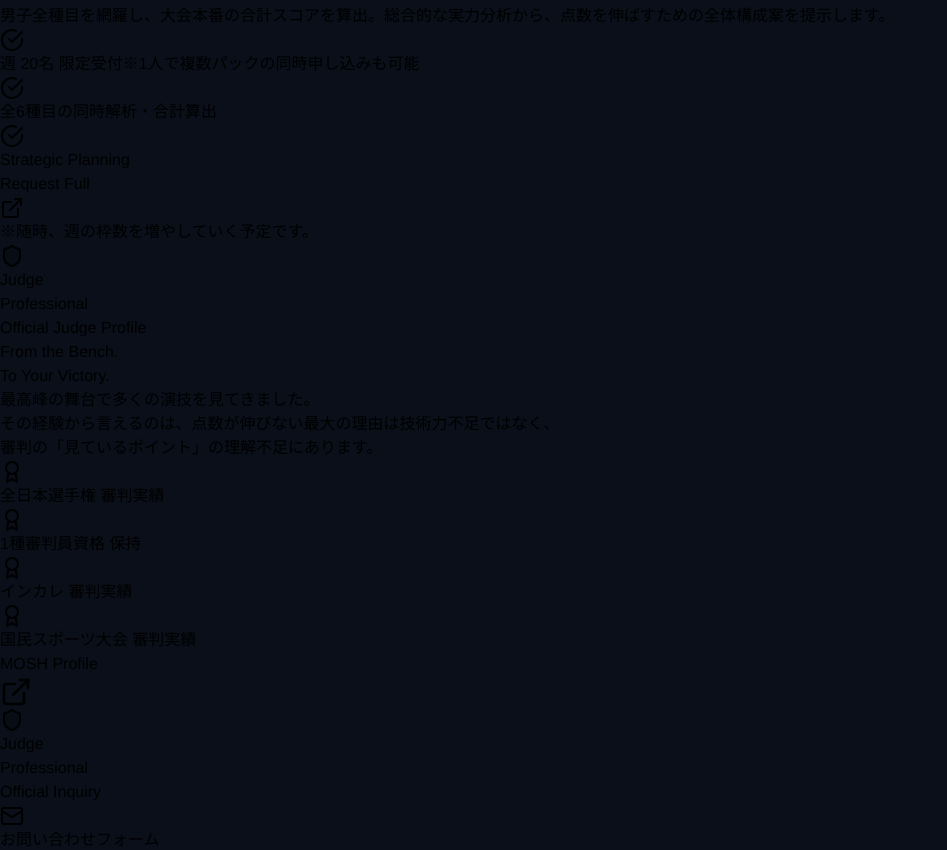
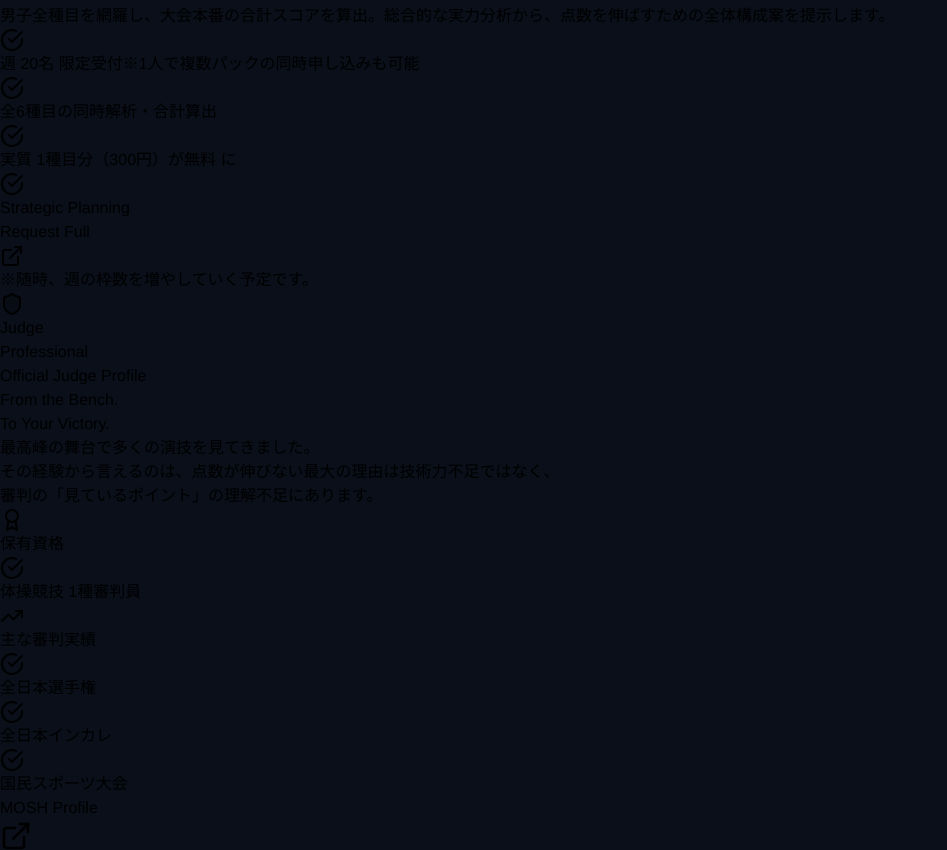
Before and after one commit to GYMJYADGEONLINE/gym-judge-online, a React (Vite) app: page / in a window 1280 px wide. Shown: the part 2023-2873 px from the top of the page, without its empty margins (0-947 px from the left). Built offline with nearby package versions, Linux system fonts and the light colour scheme.

Commit message:
Update App.jsx

```diff
--- a/src/App.jsx
+++ b/src/App.jsx
@@ -139,7 +139,6 @@ const App = () => {
         <div className="absolute inset-0 z-0">
           <div className="absolute top-1/4 -left-20 w-[600px] h-[600px] bg-amber-500/10 rounded-full blur-[120px] animate-pulse"></div>
           <div className="absolute bottom-1/4 -right-20 w-[500px] h-[500px] bg-blue-600/10 rounded-full blur-[120px]"></div>
-          {/* CSS Pattern Instead of Image for stability */}
           <div className="absolute inset-0 bg-[radial-gradient(#ffffff_1px,transparent_1px)] [background-size:20px_20px] opacity-[0.03]"></div>
           <div className="absolute inset-0 bg-gradient-to-b from-transparent via-[#0a0f1a]/50 to-[#0a0f1a]"></div>
         </div>
@@ -367,13 +366,14 @@ const App = () => {
                   <div className="p-8 bg-white shadow-xl rounded-[32px] border border-slate-100 group-hover:scale-105 transition-transform duration-500 text-slate-900">
                     <Play className="w-12 h-12 text-blue-600 fill-current" />
                   </div>
+                  {/* Changed Layout: ¥300 */}
                   <div className="text-right font-sans text-slate-900 flex flex-col items-end gap-3">
                     <div className="text-[10px] font-black bg-white border border-slate-200 text-slate-400 px-5 py-2 rounded-full uppercase tracking-widest shadow-sm leading-none">
                         Single Plan
                     </div>
                     <div className="text-[11px] font-black text-amber-600 uppercase tracking-widest italic underline decoration-amber-500/30 underline-offset-8 leading-none">Weekly Limit: 30 Clips</div>
                     <div className="text-6xl font-black tracking-tighter flex items-baseline gap-1 leading-none text-slate-900 mt-2">
-                      <span className="text-3xl font-bold italic text-slate-900">¥</span>250
+                      <span className="text-3xl font-bold italic text-slate-900">¥</span>300
                     </div>
                   </div>
                 </div>
@@ -421,13 +421,14 @@ const App = () => {
                   <div className="p-8 bg-amber-500 text-slate-900 shadow-2xl rounded-[32px] animate-pulse group-hover:scale-105 transition-transform duration-500 text-slate-900">
                     <TrendingUp className="w-12 h-12 text-slate-900" />
                   </div>
+                  {/* Changed Layout: ¥1,500 */}
                   <div className="text-right font-sans text-white flex flex-col items-end gap-3">
                     <div className="text-[10px] font-black bg-white/10 border border-white/10 text-white/50 px-5 py-2 rounded-full uppercase tracking-widest shadow-lg leading-none">
                         Full Package
                     </div>
                     <div className="text-[12px] font-black text-amber-500 uppercase tracking-widest italic underline decoration-amber-500/30 underline-offset-8 leading-none">Weekly Limit: 20 Users</div>
                     <div className="text-6xl font-black tracking-tighter flex items-baseline gap-1 leading-none text-amber-500 mt-2">
-                      <span className="text-3xl font-bold italic text-amber-500">¥</span>1,300
+                      <span className="text-3xl font-bold italic text-amber-500">¥</span>1,500
                     </div>
                   </div>
                 </div>
@@ -448,6 +449,13 @@ const App = () => {
                   <li className="flex items-center gap-6 font-bold text-slate-100 leading-none text-left">
                     <CheckCircle className="w-9 h-9 text-amber-500 shrink-0 shadow-lg shadow-amber-500/20 text-amber-500" />
                     <span className="leading-tight text-lg leading-none text-left text-white">全6種目の同時解析・合計算出</span>
+                  </li>
+                  {/* Added "1種目分お得" feature */}
+                  <li className="flex items-center gap-6 font-bold text-slate-100 leading-none text-left">
+                    <CheckCircle className="w-9 h-9 text-amber-500 shrink-0 shadow-lg shadow-amber-500/20 text-amber-500" />
+                    <div className="leading-tight text-lg leading-none text-left text-white">
+                      実質 <span className="text-amber-500 font-black">1種目分（300円）が無料</span> に
+                    </div>
                   </li>
                   <li className="flex items-center gap-6 font-bold text-slate-100 leading-none text-left">
                     <CheckCircle className="w-9 h-9 text-amber-500 shrink-0 shadow-lg shadow-amber-500/20 text-amber-500" />
@@ -496,18 +504,46 @@ const App = () => {
                  審判の「見ているポイント」の理解不足にあります。
                </p>
 
-               <div className="grid grid-cols-1 sm:grid-cols-2 gap-6 mb-16 text-left">
-                 {[
-                   "全日本選手権 審判実績",
-                   "1種審判員資格 保持",
-                   "インカレ 審判実績",
-                   "国民スポーツ大会 審判実績"
-                 ].map((item, i) => (
-                   <div key={i} className="flex items-center gap-6 bg-slate-50 p-7 rounded-[30px] border border-slate-100 font-black text-sm uppercase italic leading-none transition-all hover:bg-white hover:shadow-2xl hover:border-amber-200 text-left">
-                     <Award className="text-amber-600 shrink-0 leading-none text-amber-600" size={24} />
-                     <span className="text-slate-900 text-left">{item}</span>
+               <div className="grid grid-cols-1 sm:grid-cols-2 gap-8 mb-16 text-left">
+                 {/* 保有資格 */}
+                 <div className="bg-slate-50 p-8 rounded-[32px] border border-slate-100 transition-all hover:bg-white hover:shadow-2xl hover:border-amber-200">
+                   <div className="flex items-center gap-4 mb-6">
+                     <div className="p-3 bg-slate-900 text-amber-500 rounded-2xl shadow-lg">
+                       <Award size={24} />
+                     </div>
+                     <h3 className="text-xl font-black italic tracking-tight text-slate-900 uppercase">保有資格</h3>
                    </div>
-                 ))}
+                   <ul className="space-y-4">
+                     <li className="flex items-center gap-3 font-bold text-slate-700">
+                       <CheckCircle className="text-amber-500 w-5 h-5 shrink-0" />
+                       <span>体操競技 1種審判員</span>
+                     </li>
+                   </ul>
+                 </div>
+
+                 {/* 主な審判実績 */}
+                 <div className="bg-slate-50 p-8 rounded-[32px] border border-slate-100 transition-all hover:bg-white hover:shadow-2xl hover:border-amber-200">
+                   <div className="flex items-center gap-4 mb-6">
+                     <div className="p-3 bg-slate-900 text-amber-500 rounded-2xl shadow-lg">
+                       <TrendingUp size={24} />
+                     </div>
+                     <h3 className="text-xl font-black italic tracking-tight text-slate-900 uppercase">主な審判実績</h3>
+                   </div>
+                   <ul className="space-y-4">
+                     <li className="flex items-center gap-3 font-bold text-slate-700">
+                       <CheckCircle className="text-amber-500 w-5 h-5 shrink-0" />
+                       <span>全日本選手権</span>
+                     </li>
+                     <li className="flex items-center gap-3 font-bold text-slate-700">
+                       <CheckCircle className="text-amber-500 w-5 h-5 shrink-0" />
+                       <span>全日本インカレ</span>
+                     </li>
+                     <li className="flex items-center gap-3 font-bold text-slate-700">
+                       <CheckCircle className="text-amber-500 w-5 h-5 shrink-0" />
+                       <span>国民スポーツ大会</span>
+                     </li>
+                   </ul>
+                 </div>
                </div>
 
                <a href={LINKS.PROFILE} target="_blank" rel="noopener noreferrer" className="group inline-flex items-center gap-6 text-slate-900 font-black text-3xl transition-all border-b-8 border-slate-900 pb-4 italic uppercase tracking-tighter hover:text-amber-600 hover:border-amber-600 leading-none text-left">
```
